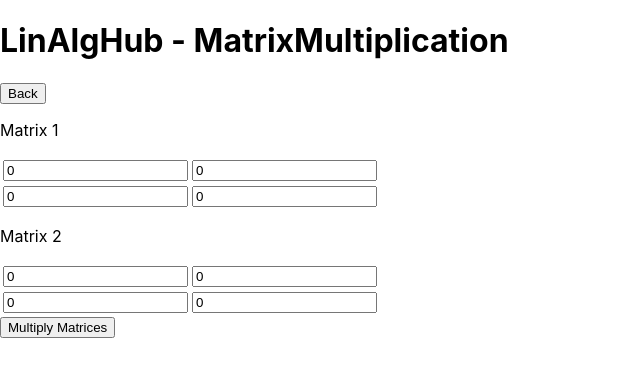
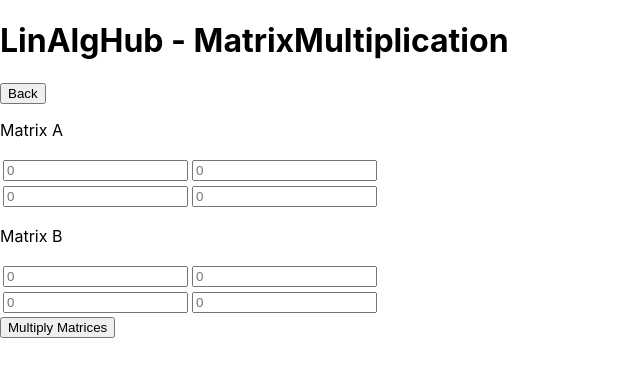
Before and after one commit to KaydenVandecaveye/linalg-hub, a React (Create React App) app in the folder frontend/: page /MatMult in a window 1280 px wide. Shown: the top 376 px of the page, without its empty margins (0-640 px from the left). Built offline with nearby package versions, Linux system fonts and the light colour scheme.

Commit message:
MAtrix multiplication now works for 2d matrices.

```diff
--- a/frontend/src/components/MatrixInput.js
+++ b/frontend/src/components/MatrixInput.js
@@ -19,6 +19,7 @@ function MatrixInput({matrix, setMatrix, row = 2, col = 2}) {
                                 type='number'
                                 value={cell}
                                 onChange={(e) => handleInputChange(e, rowIdx, colIdx)}
+                                placeholder='0'
                                 />
                             </td>
                         ))}
--- a/frontend/src/pages/MatMult.js
+++ b/frontend/src/pages/MatMult.js
@@ -2,44 +2,57 @@ import GetMathSteps from "./../utils/GetMathSteps";
 import React, { useState, useEffect } from "react";
 import { useNavigate } from "react-router-dom";
 import MatrixInput from "../components/MatrixInput";
+import { MathJax, MathJaxContext } from "better-react-mathjax";
 
 function MatMult() {
     const navigate = useNavigate();
-    const [matrix1, setMatrix1] = useState([[0, 0], [0, 0]]);
-    const [matrix2, setMatrix2] = useState([[0, 0], [0, 0]]);
+    const [matrix1, setMatrix1] = useState([["", ""], ["", ""]]);
+    const [matrix2, setMatrix2] = useState([["", ""], ["", ""]]);
     const [response, setResponse] = useState(null);
+
+    const parseMatrix = (matrix) =>
+        matrix.map(row => row.map(cell => Number(cell)));
 
     const handleSubmission = async () => {
         const response = await fetch('/api/matmult', {
             method: 'POST',
             headers: {'Content-Type': 'application/json'},
             body: JSON.stringify({
-                matrix1,
-                matrix2
+                matrix1: parseMatrix(matrix1),
+                matrix2: parseMatrix(matrix2)
             }),
         });
         const data = await response.json();
         setResponse(data);
+
+        console.log("Steps", data.steps);
     }
+
+
+    const latexConfig = {
+        loader: { load: ["input/asciimath", "output/chtml"] },
+    };
+
 
     return (
     <div>
         <h1> LinAlgHub - MatrixMultiplication </h1>
         <button onClick={() => navigate(-1)}>Back</button>
 
-        <p>Matrix 1</p>
+        <p>Matrix A</p>
         <MatrixInput matrix={matrix1} setMatrix={setMatrix1}/>
 
-        <p>Matrix 2</p>
+        <p>Matrix B</p>
         <MatrixInput matrix={matrix2} setMatrix={setMatrix2} />
 
         <button onClick={handleSubmission}>Multiply Matrices</button>
 
         {response && (
             <div>
-                <p>{response.result}</p>
+                <GetMathSteps steps = {response.steps} />
             </div>
         )}
+
     </div>
     )
 }
--- a/frontend/src/utils/GetMathSteps.js
+++ b/frontend/src/utils/GetMathSteps.js
@@ -1,6 +1,8 @@
 import { MathJaxContext, MathJax } from 'better-react-mathjax';
 
 function GetMathSteps({ steps }) {
+    if (!Array.isArray(steps)) return null;
+
     const latexConfig = {
         loader: { load: ["input/asciimath", "output/chtml"] },
       };
```
Also changed, not shown: 1 other file (tests, documents, lock files or other folders).
